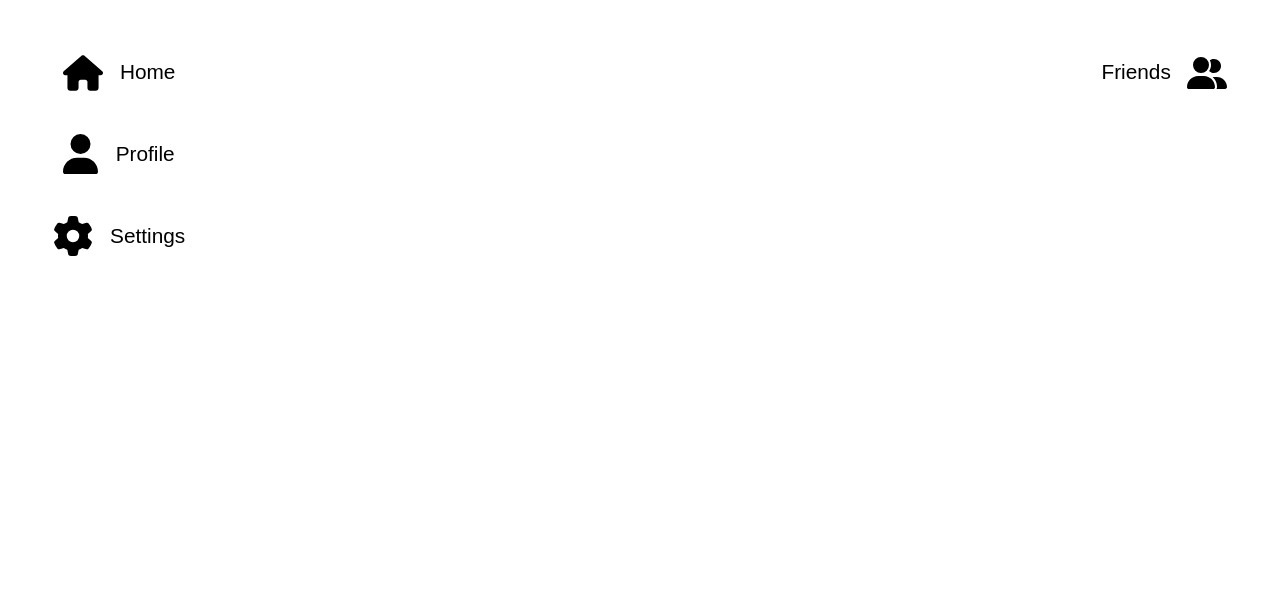
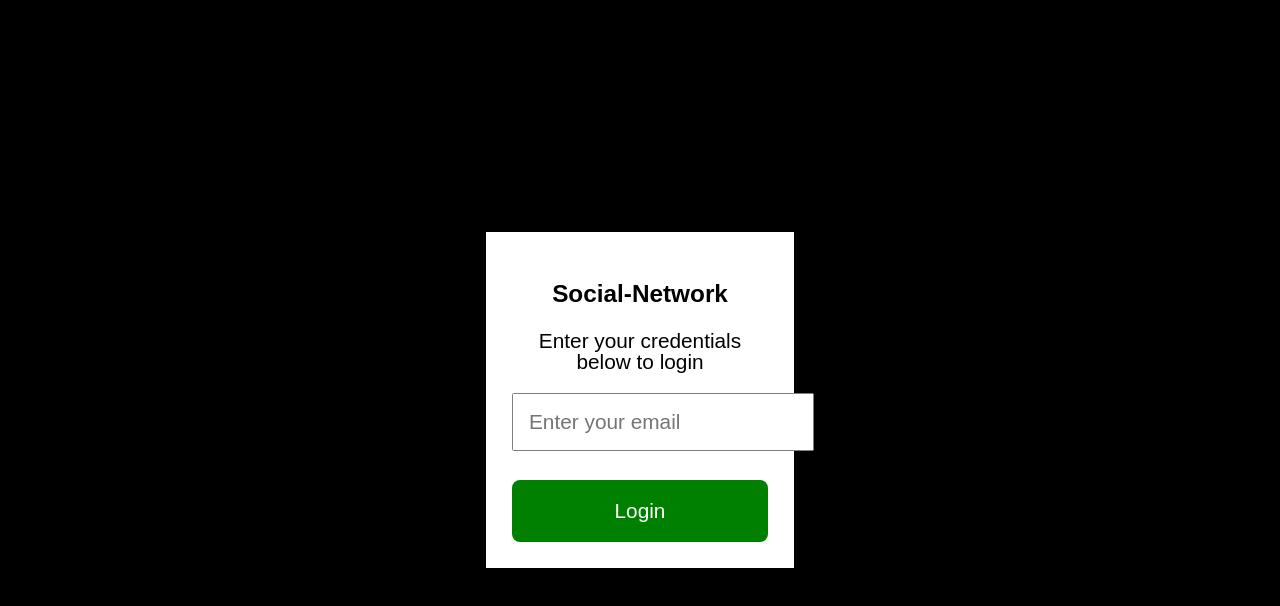
Before and after one commit to MarcoFontana48/Gatherly, a Vue app in the folder frontend/: page /login in a window 1280 px wide. Shown: the top 606 px of the page. Built offline with nearby package versions, Linux system fonts and the light colour scheme.

Commit message:
feat(frontend): WIP login

```diff
--- a/frontend/src/components/FriendshipMenu.vue
+++ b/frontend/src/components/FriendshipMenu.vue
@@ -1,5 +1,5 @@
 <script setup lang="ts">
-import { ref, watch, onMounted, onBeforeUnmount } from "vue";
+import {ref, watch, onMounted, onBeforeUnmount, inject} from "vue";
 import axios from "axios";
 
 // Define the 'show' prop using defineProps
@@ -15,11 +15,13 @@ const emit = defineEmits<{
 // Define a ref to store the friendships and friendship requests
 const friendships = ref<any[]>([]);
 const friendshipRequests = ref<any[]>([]);
+const userId = inject('userId') as string;
 
 // Function to retrieve friendships
 const fetchFriendships = async () => {
   try {
-    const response = await axios.get("http://localhost:8081/friends/friendships", { params: { id: "test@gmail.com" } });
+    console.log("Fetching friendships of userId: " + userId);
+    const response = await axios.get("http://localhost:8081/friends/friendships", { params: { id: userId } });
     console.log("Friendships fetched:", response.data);
     friendships.value = response.data; //! assuming the response contains an array of friendships
     console.log("Friendships:", friendships.value);
--- a/frontend/src/components/dialogs/FriendshipRequestDialog.vue
+++ b/frontend/src/components/dialogs/FriendshipRequestDialog.vue
@@ -1,6 +1,6 @@
 <script setup lang="ts">
 import { ref, onMounted } from 'vue';
-import UserIdText from "../user/UserIdText.vue";
+import UserIdText from "../text/UsernameText.vue";
 import AcceptButton from "@/components/buttons/AcceptButton.vue";
 import DeclineButton from "@/components/buttons/DeclineButton.vue";
 import Dialog from "@/components/dialogs/Dialog.vue";
@@ -98,11 +98,7 @@ $gap: 1vw;
   @include default-dialog-style($bg-color);
 
   .buttons {
-    margin-top: $gap;
-    display: flex;
-    justify-content: space-between;
-    gap: $gap;
-    width: 100%;
+    @include default-align-buttons($gap);
   }
 }
 </style>
--- /dev/null
+++ b/frontend/src/components/dialogs/LoginDialog.vue
@@ -0,0 +1,69 @@
+<script setup lang="ts">
+import {ref, defineProps, defineEmits, provide} from 'vue';
+import { useRouter } from 'vue-router';
+import OverlayDialog from '@/components/dialogs/OverlayDialog.vue';
+import AcceptButton from '@/components/buttons/AcceptButton.vue';
+import BaseInput from '@/components/inputs/BaseInput.vue';
+import ErrorText from '@/components/text/ErrorText.vue';
+
+const props = defineProps<{ showModal: boolean }>();
+const emit = defineEmits(['update:showModal', 'login']);
+
+const email = ref("");
+const errorMessage = ref("");
+
+const router = useRouter();
+
+const login = () => {
+  if (!validateEmail(email.value)) {
+    errorMessage.value = "The email you have inserted is not formatted properly.\nA valid email should be in the format:\nemail@something.domain";
+    return;
+  }
+
+  errorMessage.value = "";
+  emit('login', email.value);
+  emit('update:showModal', false);
+
+  // since this is a simple app prototype, we can store the email as a token, in a real app we would use a more secure
+  // token, like a JWT token.
+  localStorage.setItem('authToken', email.value);
+
+  provide('userId', email.value);
+
+  router.push('/home');
+};
+
+const validateEmail = (email: string): boolean => {
+  const emailRegex = /^[^\s@]+@[^\s@]+\.[^\s@]+$/;
+  return emailRegex.test(email);
+};
+</script>
+
+<template>
+  <OverlayDialog v-model:showModal="props.showModal" class="overlay-dialog">
+    <template #header>
+      <h3>Social-Network</h3>
+    </template>
+
+    <template #body>
+      <p>Enter your credentials below to login</p>
+      <BaseInput v-model="email" type="email" placeholder="Enter your email" />
+      <p>
+        <ErrorText v-if="errorMessage" :text="errorMessage" class="error-message"/>
+      </p>
+    </template>
+
+    <template #footer>
+      <AcceptButton @click="login">Login</AcceptButton>
+    </template>
+  </OverlayDialog>
+</template>
+
+<style lang="scss" scoped>
+@import "@/styles/mixins.scss";
+@import "@/styles/global.scss";
+
+.overlay-dialog {
+  background: rgba(0, 0, 0, 1);
+}
+</style>
--- a/frontend/src/components/dialogs/SettingsDialog.vue
+++ b/frontend/src/components/dialogs/SettingsDialog.vue
@@ -26,7 +26,6 @@ const closeModal = () => {
     </template>
 
     <template #footer>
-      <!-- Use DeclineButton to close the modal -->
       <DeclineButton @click="closeModal">Close</DeclineButton>
     </template>
   </OverlayDialog>
--- /dev/null
+++ b/frontend/src/components/inputs/BaseInput.vue
@@ -0,0 +1,35 @@
+<script setup lang="ts">
+import { defineProps, defineEmits, ref, watch } from 'vue';
+
+const props = defineProps<{ modelValue: string; placeholder?: string; type?: string }>();
+const emit = defineEmits(['update:modelValue']);
+
+const inputValue = ref(props.modelValue);
+
+// Watch for changes and emit updates
+watch(inputValue, (newValue) => {
+  emit('update:modelValue', newValue);
+});
+</script>
+
+<template>
+  <div class="input-container">
+    <input
+        v-model="inputValue"
+        :type="type || 'text'"
+        :placeholder="placeholder"
+        class="custom-input"
+    />
+  </div>
+</template>
+
+<style lang="scss" scoped>
+@import "@/styles/mixins.scss";
+@import "@/styles/global.scss";
+
+.custom-input {
+  @include default-text-styles($bg-color);
+  @include default-input-form-styles($bg-color);
+  margin-bottom: 1vh;
+}
+</style>
--- /dev/null
+++ b/frontend/src/components/text/ErrorText.vue
@@ -0,0 +1,21 @@
+<template>
+  <span class="error-text">{{ text }}</span>
+</template>
+
+<script setup>
+defineProps({
+  text: {
+    type: String,
+    required: true,
+  },
+});
+</script>
+
+<style scoped lang="scss">
+@import "@/styles/mixins";
+
+.error-text {
+  color: red;
+  white-space: pre-line;
+}
+</style>
--- a/frontend/src/main.ts
+++ b/frontend/src/main.ts
@@ -5,9 +5,12 @@ import { createApp } from "vue";
 import App from "./App.vue";
 import Home from "./pages/Home.vue";
 import "@/styles/global.scss";
+import Login from "./pages/Login.vue";
 
+// Define routes
 const routes = [
-    { path: '/', redirect: '/home' },
+    { path: '/', redirect: '/login' },
+    { path: '/login', name: 'Login', component: Login },
     { path: '/home', name: 'Home', component: Home },
     { path: '/settings', name: 'Settings', component: Settings },
     { path: '/profile', name: 'Profile', component: Profile }
@@ -18,17 +21,46 @@ const router = createRouter({
     routes
 });
 
-// track the last visited route and redirect to the appropriate route when clicking Settings
+function isAuthenticated() {
+    return localStorage.getItem('authToken') !== null;
+}
+
 router.beforeEach((to, _, next) => {
-    // store the last visited route
-    if (to.name === 'Home') {
+    const routeName = to.name as string | undefined;
+
+    if (shouldRedirectToLogin(routeName)) {
+        next({ name: 'Login' });
+    } else {
+        handleAuthenticatedNavigation(routeName, next);
+    }
+});
+
+function shouldRedirectToLogin(routeName: string | undefined): boolean {
+    if (routeName && ['Home', 'Settings', 'Profile'].includes(routeName) && !isAuthenticated()) {
+        console.log("cannot access this route without authentication, redirecting to login page");
+        return true;
+    }
+    return false;
+}
+
+function handleAuthenticatedNavigation(routeName: string | undefined, next: Function) {
+    console.log("user is authenticated, allowing navigation: (auth token:" + localStorage.getItem('authToken') + ")");
+    next();
+
+    trackLastVisitedRoute(routeName);
+    handleSettingsRedirection(routeName, next);
+}
+
+function trackLastVisitedRoute(routeName: string | undefined) {
+    if (routeName === 'Home') {
         localStorage.setItem('lastRoute', 'home');
-    } else if (to.name === 'Profile') {
+    } else if (routeName === 'Profile') {
         localStorage.setItem('lastRoute', 'profile');
     }
+}
 
-    // redirect to the appropriate route when clicking Settings
-    if (to.name === 'Settings') {
+function handleSettingsRedirection(routeName: string | undefined, next: Function) {
+    if (routeName === 'Settings') {
         const lastRoute = localStorage.getItem('lastRoute');
         if (lastRoute === 'home') {
             next({ name: 'Home' });
@@ -40,6 +72,6 @@ router.beforeEach((to, _, next) => {
     } else {
         next();
     }
-});
+}
 
 createApp(App).use(router).mount('#app');
--- /dev/null
+++ b/frontend/src/pages/Login.vue
@@ -0,0 +1,26 @@
+<script setup lang="ts">
+import { ref } from 'vue';
+import LoginDialog from '@/components/dialogs/LoginDialog.vue';
+
+const showModal = ref(true); // Show login dialog automatically
+
+const handleLogin = (email: string) => {
+  console.log("User logged in with email:", email);
+};
+</script>
+
+<template>
+  <div class="login-page">
+    <LoginDialog v-model:showModal="showModal" @login="handleLogin" />
+  </div>
+</template>
+
+<style lang="scss" scoped>
+@import "@/styles/mixins.scss";
+@import "@/styles/global.scss";
+
+.login-page {
+  @include default-text-styles($bg-color);
+  @include default-dialog-style($bg-color);
+}
+</style>
--- a/frontend/src/styles/mixins.scss
+++ b/frontend/src/styles/mixins.scss
@@ -172,3 +172,23 @@
     }
   }
 }
+
+@mixin default-align-buttons($gap) {
+  margin-top: $gap;
+  display: flex;
+  justify-content: space-between;
+  gap: $gap;
+  width: 100%;
+}
+
+@mixin default-input-form-styles($bg-color) {
+  padding: 2vh;
+  border: 0.2vh solid mix($bg-color, invert($bg-color), 50%);
+  border-radius: 0.2vh;
+  outline: none;
+  transition: border 0.3s;
+
+  &:focus {
+    border-color: invert($bg-color);
+  }
+}
```
Also changed, not shown: frontend/src/components/text/UsernameText.vue (renamed from frontend/src/components/user/UserIdText.vue).
